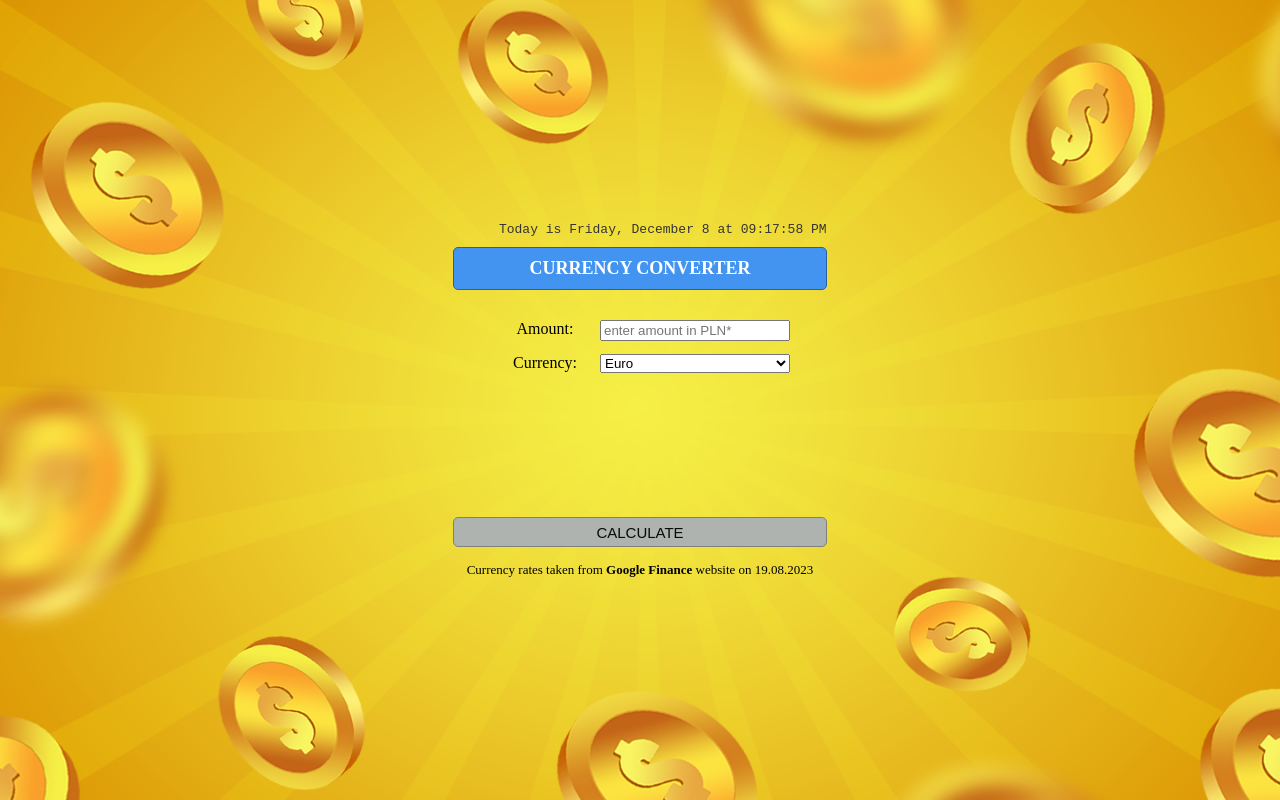
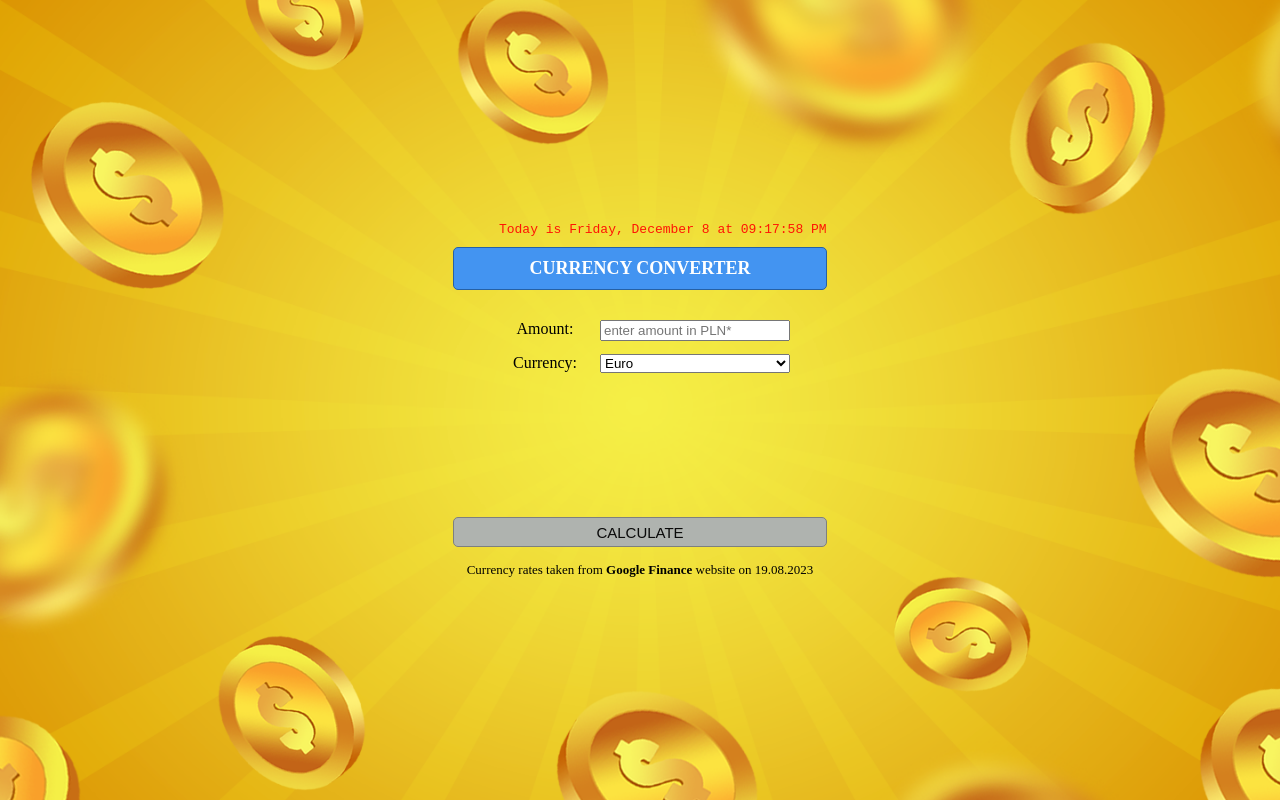
Before and after one commit to BoosterTech/Currency-Converter-Styled-Components-Module-11, a React (Create React App) app: page / in a window 1280 px wide. Built offline with nearby package versions, Linux system fonts and the light colour scheme.

Commit message:
theme modified

```diff
--- a/src/Form/Date/styled.js
+++ b/src/Form/Date/styled.js
@@ -1,9 +1,8 @@
 import styled from "styled-components";
-import { theme } from "../../theme";
 
 export const Wrapper = styled.div`
   text-align: right;
   margin-bottom: 10px;
   font-family: monospace;
-  color: ${({ theme }) => theme.color.MineShaft};
+  color: ${({ theme }) => theme.color.red};
 `;
--- a/src/theme.js
+++ b/src/theme.js
@@ -1,5 +1,6 @@
 export const theme = {
   color: {
-    MineShaft: "#363434",
+    mineShaft: "#363434",
+    red: "#FF1405",
   },
 };
```
